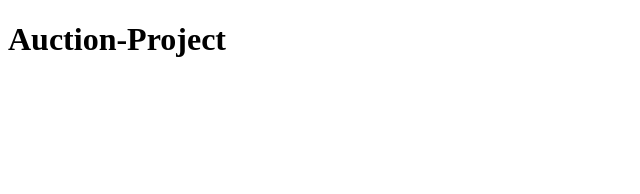
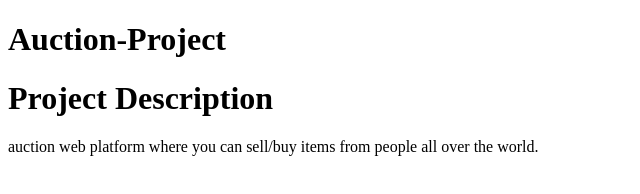
Before and after one commit to mayada113/auction-project, a plain HTML site: page index.html in a window 1280 px wide. Shown: the whole page, without its empty margins (0-640 px from the left). Drawn offline with Linux system fonts and the light colour scheme.

Commit message:
project desctiption added

```diff
--- a/index.html
+++ b/index.html
@@ -1,15 +1,28 @@
 <!DOCTYPE html>
 <html lang="en">
+
 <head>
     <meta charset="UTF-8">
     <meta http-equiv="X-UA-Compatible" content="IE=edge">
     <meta name="viewport" content="width=device-width, initial-scale=1.0">
-    <link rel="stylesheet" data-="text/css" href="index.html"/>
+    <link rel="stylesheet" data-="text/css" href="index.html" />
     <title>Document</title>
 </head>
+
 <body>
     <div>
-        <div class="Header"><h1>Auction-Project</h1></div>
+        <div class="Header">
+            <h1>Auction-Project</h1>
+        </div>
+        <div>
+            <h1>
+                Project Description
+            </h1>
+            <div>
+                auction web platform where you can sell/buy items from people all over the world.
+            </div>
+        </div>
     </div>
 </body>
+
 </html>
```
